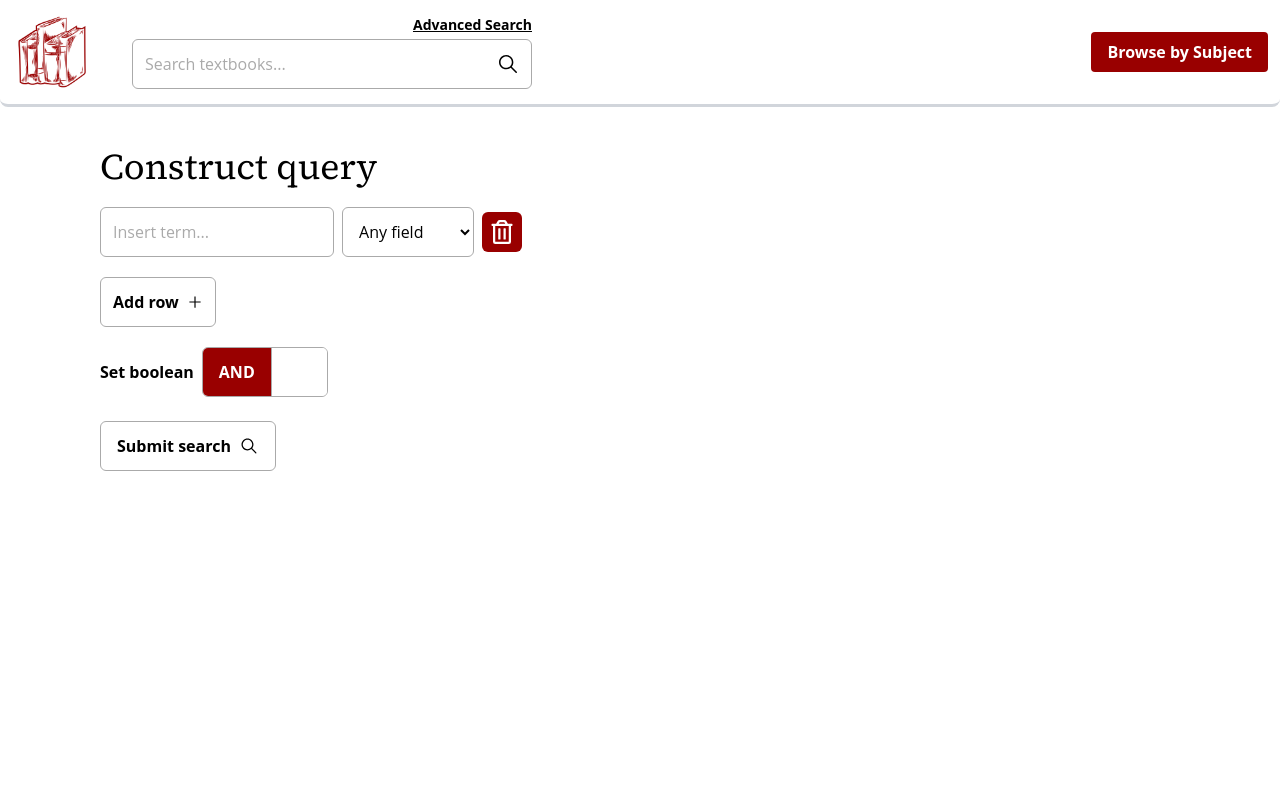
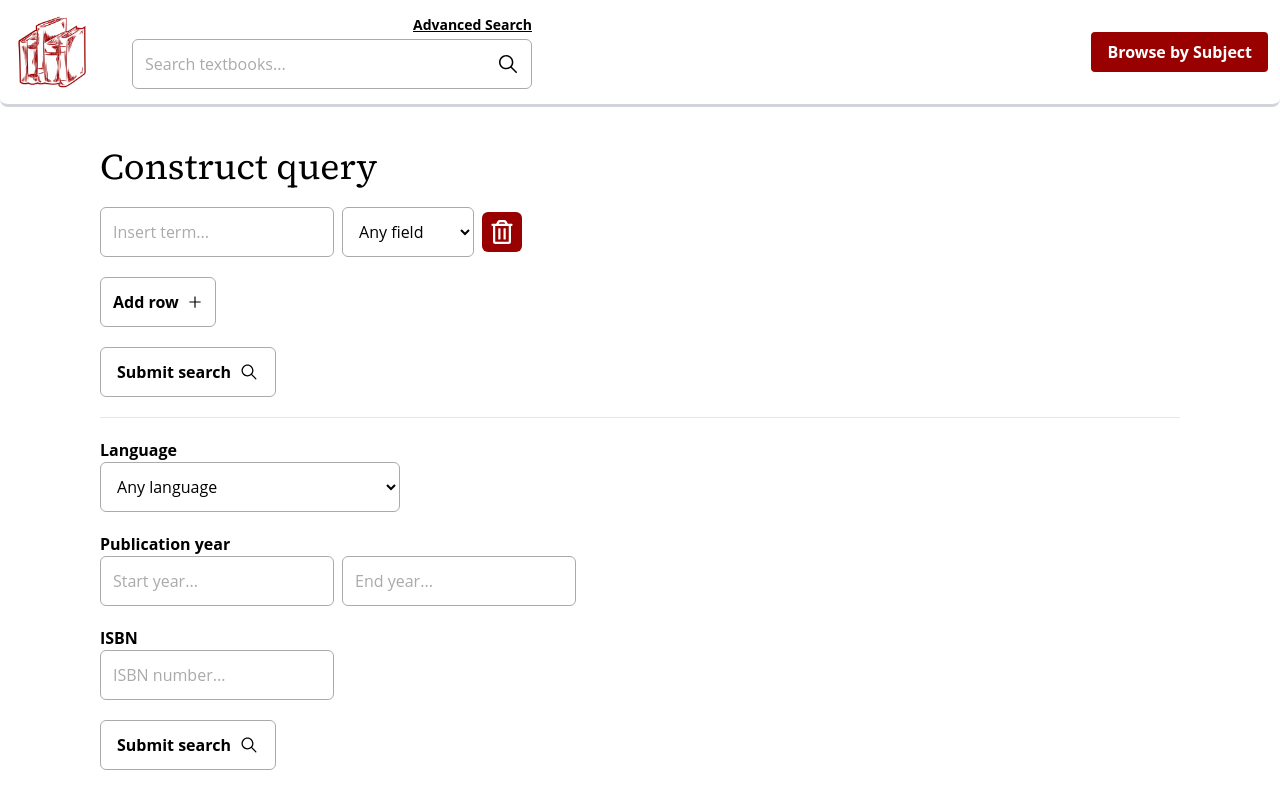
Before and after one commit to BettiM7/IR-project, a React (Vite) app in the folder ui/: page /search/advanced in a window 1280 px wide. Built offline with nearby package versions, Linux system fonts and the light colour scheme.

Commit message:
Some styles on browse page and more advanced search parameters

```diff
--- a/ui/src/pages/AdvancedSearch.jsx
+++ b/ui/src/pages/AdvancedSearch.jsx
@@ -65,12 +65,9 @@ export default function AdvancedSearch() {
                 Add row <AiOutlinePlus />
             </button>
 
+            {queryTerms.length > 1 && (
                 <div className="mt-5 flex items-center gap-2">
-                <label className="font-bold">Set boolean</label>
-                {/* <select onChange={(e) => setQueryBoolean(e.target.value)} className="p-3 border-[1px] bg-white border-outlineGray rounded-md">
-                    <option>AND</option>
-                    <option>OR</option>
-                </select> */}
+                    <label>Set boolean</label>
                     <div className="flex rounded-md overflow-hidden border-outlineGray border-[1px]">
                         <button className={`py-3 px-4 ${queryBoolean == "AND" ? "bg-royalRed" : "bg-white text-black"} transition-all duration-300 text-white border-outlineGray border-r-[1px]`} onClick={() => setQueryBoolean("AND")}>
                             AND
@@ -80,9 +77,41 @@ export default function AdvancedSearch() {
                         </button>
                     </div>
                 </div>
+            )}
 
-            <br />
-            <button onClick={() => (window.location.href = `/search?q=${queryTerms.map((obj) => obj.field + ":" + obj.term).join(" ")}&q.op=${queryBoolean}`)} className="border-[1px] border-outlineGray py-3 px-4 rounded-md flex gap-2 items-center">
+            <button onClick={() => (window.location.href = `/search?q=${queryTerms.map((obj) => obj.field + ":" + obj.term).join(" ")}&q.op=${queryBoolean}`)} className="border-[1px] border-outlineGray py-3 px-4 rounded-md flex gap-2 items-center hover:border-royalRed hover:text-royalRed transition-all duration-300 mt-5">
+                Submit search
+                <IoIosSearch className="h-5 w-5" />
+            </button>
+
+            <hr className="my-5" />
+
+            <div className="flex flex-col">
+                <label className="font-bold">Language</label>
+                <select className="p-3 w-[300px] border-[1px] bg-white border-outlineGray rounded-md">
+                    <option>Any language</option>
+                    <option>English (254)</option>
+                    <option>Italian (19)</option>
+                    <option>German (18)</option>
+                </select>
+            </div>
+
+            <div className="flex flex-col mt-5">
+                <label className="font-bold">Publication year</label>
+                <div className="flex gap-2">
+                    <input type="number" className="p-3 rounded-md" placeholder="Start year..." />
+                    <input type="number" className="p-3 rounded-md" placeholder="End year..." />
+                </div>
+            </div>
+
+            <div className="flex flex-col mt-5">
+                <label className="font-bold">ISBN</label>
+                <div className="flex gap-2">
+                    <input type="text" className="p-3 rounded-md" placeholder="ISBN number..." />
+                </div>
+            </div>
+
+            <button onClick={() => (window.location.href = `/search?q=${queryTerms.map((obj) => obj.field + ":" + obj.term).join(" ")}&q.op=${queryBoolean}`)} className="border-[1px] border-outlineGray py-3 px-4 rounded-md flex gap-2 items-center hover:border-royalRed hover:text-royalRed transition-all duration-300 mt-5">
                 Submit search
                 <IoIosSearch className="h-5 w-5" />
             </button>
--- a/ui/src/pages/Results.jsx
+++ b/ui/src/pages/Results.jsx
@@ -5,8 +5,7 @@ import { MdKeyboardArrowRight, MdKeyboardArrowLeft } from "react-icons/md";
 import NoResults from "../components/NoResults";
 import { IoFilterSharp } from "react-icons/io5";
 import Loading from "../components/Loading";
-import { Splitter, SplitterPanel } from 'primereact/splitter';
-
+import { Splitter, SplitterPanel } from "primereact/splitter";
 
 export default function Results() {
     const [results, setResults] = useState([]);
@@ -35,6 +34,8 @@ export default function Results() {
         setDisplayedResults(data.response.docs.slice(page * rowsPerPage, page * rowsPerPage + rowsPerPage));
         setNoResults(data.response.numFound == 0);
 
+        console.log(data.response.docs);
+
         // count the number of documents for each subject
         const categoryCounts = data.response.docs.reduce((acc, doc) => {
             // !doc.subjects && console.log(doc);
@@ -45,13 +46,6 @@ export default function Results() {
         }, {});
 
         setCategoryCounts(categoryCounts);
-
-    // get object of subjects that have count == 1, for archive cleaning
-    // const singleCountSubjects = Object.keys(categoryCounts).filter((key) => categoryCounts[key] == 1);
-    // console.log("count == 1", singleCountSubjects);
-
-    // const singleCountSubjects = Object.keys(categoryCounts).filter((key) => categoryCounts[key] <= 10);
-    // console.log("count <= 10", singleCountSubjects);
     }
 
     useEffect(() => {
@@ -62,7 +56,6 @@ export default function Results() {
         setPage(0);
         fetchResults(fullQuery);
     }, []);
-
 
     useEffect(() => {
         let newDisplayedResults = results.slice(page * rowsPerPage, page * rowsPerPage + rowsPerPage);
@@ -84,7 +77,7 @@ export default function Results() {
 
         newFilteredResults = newFilteredResults.slice(page * rowsPerPage, page * rowsPerPage + rowsPerPage);
         setDisplayedResults(newFilteredResults);
-    setPage(0)
+        setPage(0);
     }
 
     return (
@@ -92,31 +85,24 @@ export default function Results() {
             {results.length ? (
                 <div className="grid grid-cols-1">
                     {!isDrawerOpen && (
-                <button
-                    className="absolute top-[8px] border-[3px] border-gray-300 p-2 z-10"
-                    onClick={() => setIsDrawerOpen(!isDrawerOpen)}
-                >
-                  <IoFilterSharp className="w-6 h-6"/>
+                        <button className="absolute top-[8px] border-[3px] border-gray-300 p-2 z-10" onClick={() => setIsDrawerOpen(!isDrawerOpen)}>
+                            <IoFilterSharp className="w-6 h-6" />
                         </button>
                     )}
-            <Splitter style={{height: '100%'}}>
-              <SplitterPanel size={30} minSize={5}
-                             className={`relative border-r-[3px]  border-gray-300 rounded-lg ${!isDrawerOpen ? 'hidden' : ''}`}>
+                    <Splitter style={{ height: "100%" }}>
+                        <SplitterPanel size={30} minSize={5} className={`relative border-r-[3px]  border-gray-300 rounded-lg ${!isDrawerOpen ? "hidden" : ""}`}>
                             {/* filter sidebar */}
                             <div className="flex flex-col gap-4 overflow-hidden px-10 py-5 text-left">
                                 <h3 className="text-xl">Filter by Subject</h3>
-                  <SideFilterSelect filterChange={filterChange} title="subjects" dict={categoryCounts}/>
+                                <SideFilterSelect filterChange={filterChange} title="subjects" dict={categoryCounts} />
                             </div>
-                <button
-                    className="absolute top-[7px] right-0 translate-x-[100%] border-[3px] border-gray-300 p-2"
-                    onClick={() => setIsDrawerOpen(!isDrawerOpen)}
-                >
-                  <IoFilterSharp className="w-6 h-6"/>
+                            <button className="absolute top-[7px] right-0 translate-x-[100%] border-[3px] border-gray-300 p-2" onClick={() => setIsDrawerOpen(!isDrawerOpen)}>
+                                <IoFilterSharp className="w-6 h-6" />
                             </button>
                         </SplitterPanel>
 
                         <SplitterPanel size={70} className="px-20 py-5">
-                <h2 className="text-center mb-4">{search === "*:*" ? "All textbooks" : `Results for \"${search}\"`}</h2>
+                            <h2 className="text-center mb-4">{search.includes("*") ? (new RegExp(`^[*:* ]*$`).test(search) ? "All textbooks" : `Textbooks with ${search.replaceAll("*", "").replaceAll(":", "")}`) : `Results for \"${search}\"`}</h2>
                             <h4 className="text-2xl flex items-center">
                                 <div className="flex">
                                     <button
@@ -124,34 +110,30 @@ export default function Results() {
                                             setPage(page - 1 < 0 ? 0 : page - 1);
                                         }}
                                     >
-                      <MdKeyboardArrowLeft/>
+                                        <MdKeyboardArrowLeft />
                                     </button>
                                     <button
                                         onClick={() => {
                                             setPage(page + 1 > parseInt(filteredResultsCount / rowsPerPage) ? parseInt(filteredResultsCount / rowsPerPage) : page + 1);
                                         }}
                                     >
-                      <MdKeyboardArrowRight/>
+                                        <MdKeyboardArrowRight />
                                     </button>
                                 </div>
                                 <div>
-                    {filteredResultsCount
-                        ? page * rowsPerPage + 1
-                        : 0}-{page * rowsPerPage + rowsPerPage > filteredResultsCount
-                      ? filteredResultsCount
-                      : page * rowsPerPage + rowsPerPage} of {filteredResultsCount} result{filteredResultsCount !== 1 && "s"}
+                                    {filteredResultsCount ? page * rowsPerPage + 1 : 0}-{page * rowsPerPage + rowsPerPage > filteredResultsCount ? filteredResultsCount : page * rowsPerPage + rowsPerPage} of {filteredResultsCount} result{filteredResultsCount !== 1 && "s"}
                                 </div>
                             </h4>
                             <div className="flex flex-col gap-4 mt-4">
                                 {displayedResults.map((result) => (
-                      <ResultCard key={result.id} data={result}/>
+                                    <ResultCard key={result.id} data={result} />
                                 ))}
                             </div>
                         </SplitterPanel>
                     </Splitter>
                 </div>
             ) : noResults ? (
-          <NoResults/>
+                <NoResults />
             ) : (
                 <div className="mt-[40vh]">
                     <Loading></Loading>
```
Also changed, not shown: ui/src/pages/Browse.jsx (+32 -69 lines). Lines whose indentation alone changed are shown as unchanged.
